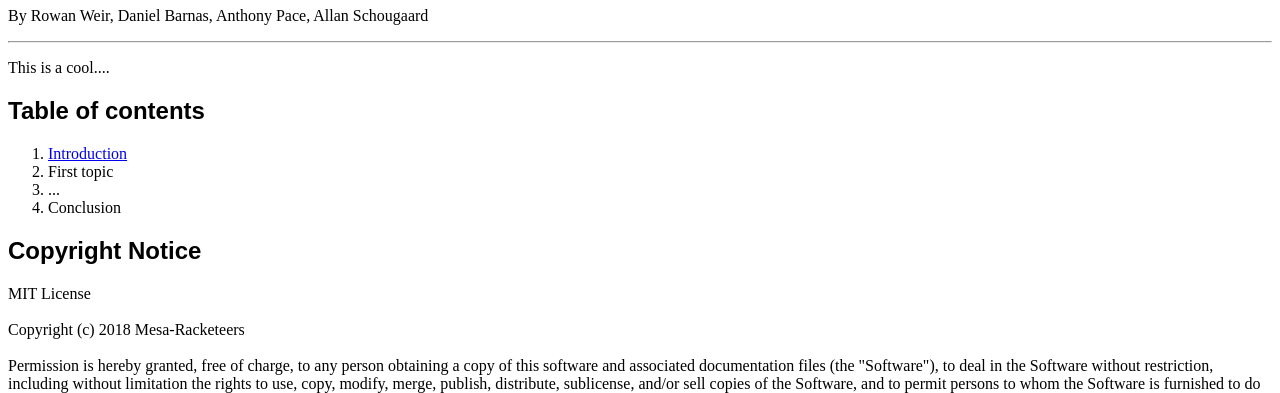
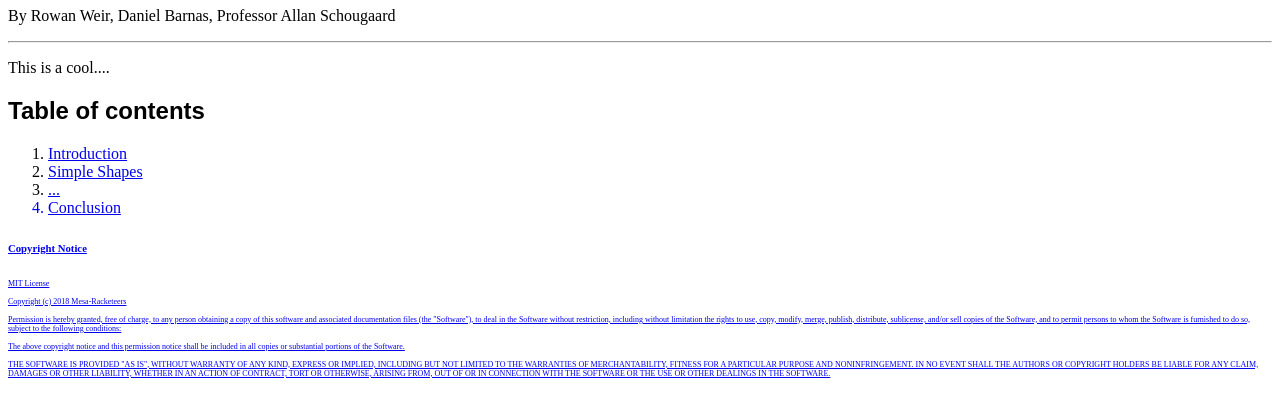
Before and after one commit to Mesa-Racketeers/racket-building-pictures, a plain HTML site: page index.html in a window 1280 px wide. Shown: the part 99-492 px from the top of the page. Drawn offline with Linux system fonts and the light colour scheme.

Commit message:
Updated authors and add some table of contents

```diff
--- a/index.html
+++ b/index.html
@@ -9,7 +9,7 @@
       <img src="https://racket-lang.org/img/racket-logo.svg" width="25px"/>
     </h1>
     <p>
-      By Rowan Weir, Daniel Barnas, Anthony Pace, Allan Schougaard
+      By Rowan Weir, Daniel Barnas, Professor Allan Schougaard
     </p>
     <hr/>
     <p>
@@ -19,14 +19,14 @@
     <h2>Table of contents</h2>
       <ol>
         <li><a href="#Introduction">Introduction</a></li>
-        <li>First topic</li>
+        <li><a href="#SimpleShapes">Simple Shapes</a.</li>
         <li>...</li>
         <li>Conclusion</li>
       </ol>
 
 
-    <h2>Copyright Notice</h2>
-      <p>
+    <h6>Copyright Notice</h6>
+    <p class="smallPrint">
       MIT License
       <br/><br/>
       Copyright (c) 2018 Mesa-Racketeers
--- a/styles.css
+++ b/styles.css
@@ -19,3 +19,7 @@ code.block {
   background-color: lightgray;
   display: block;
 }
+
+.smallPrint {
+  font-size: 6pt;
+}
```
Lines whose indentation alone changed are shown as unchanged.
